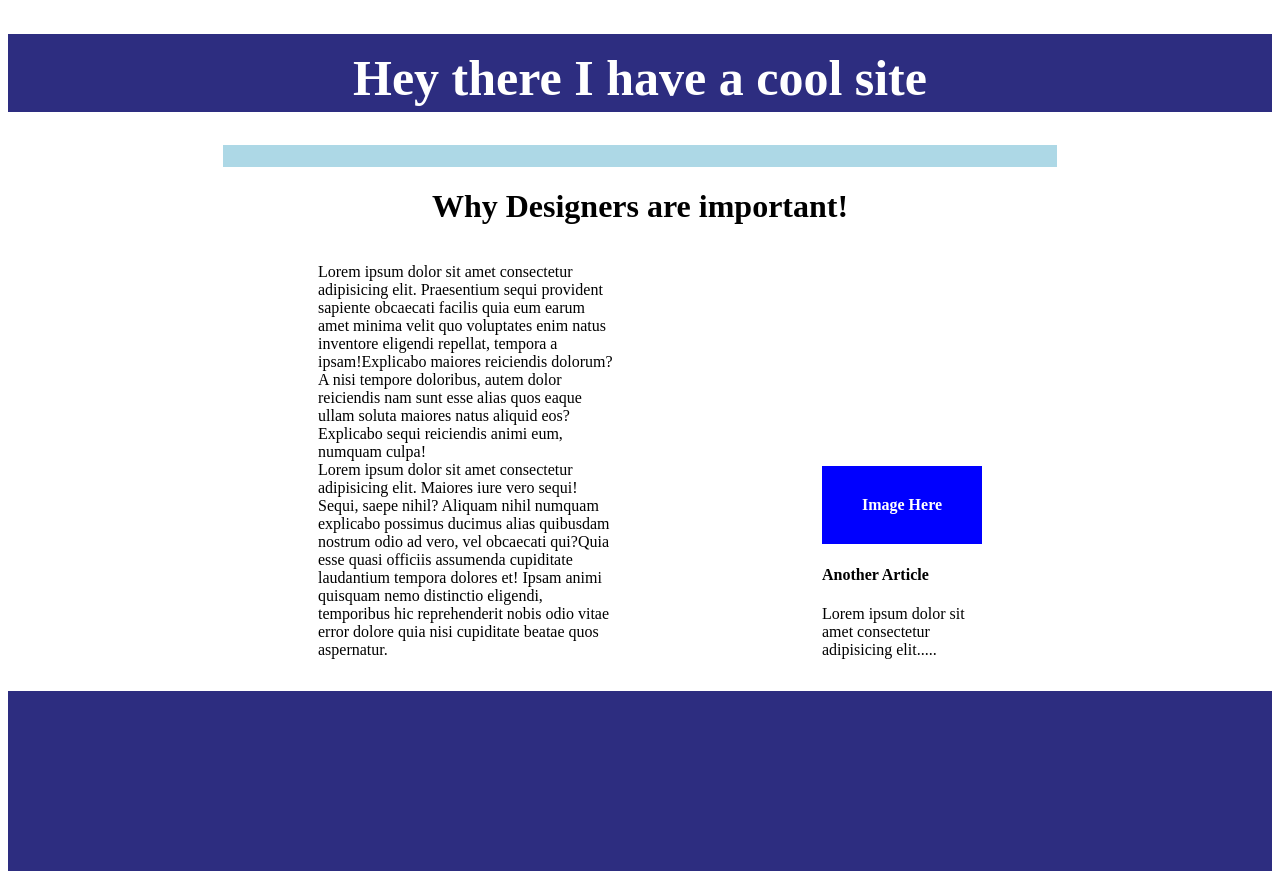
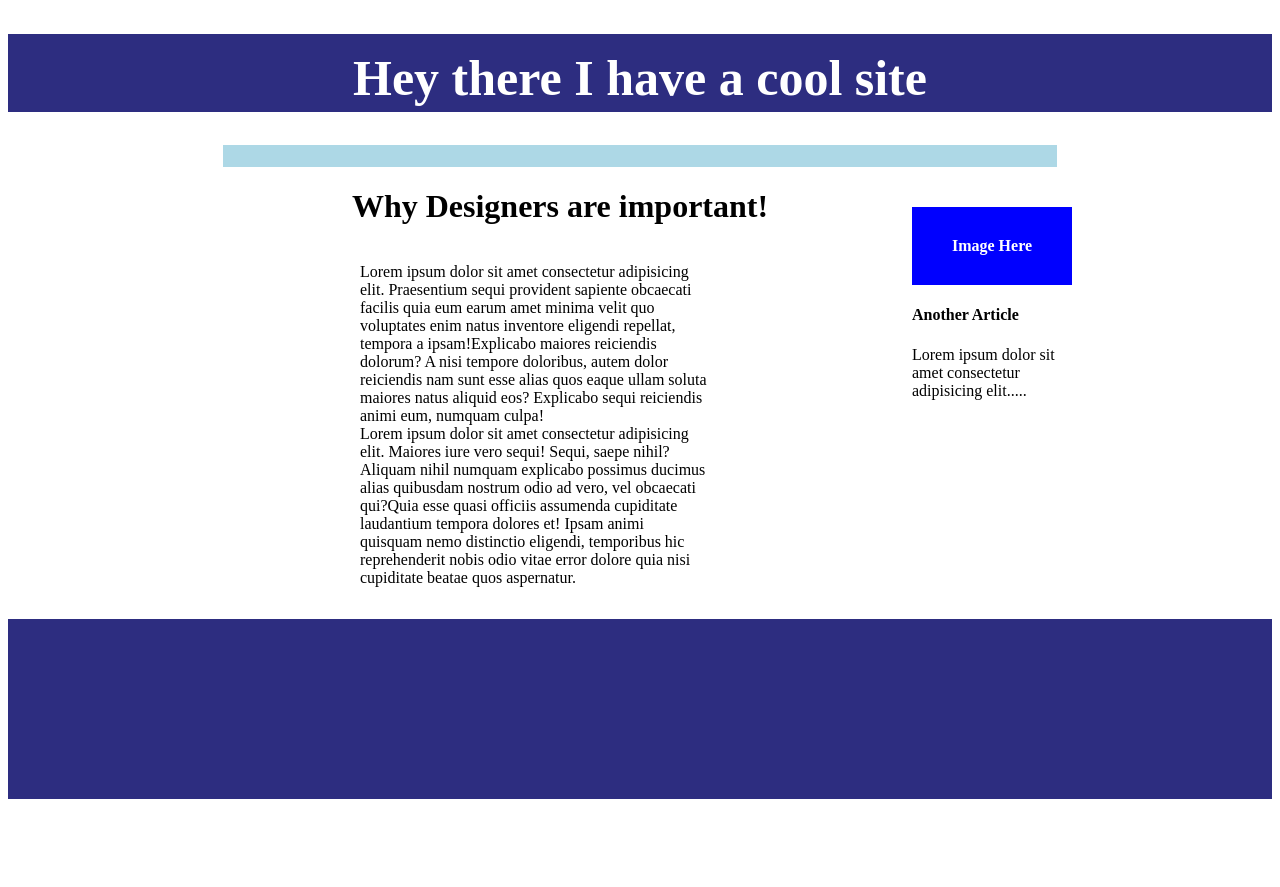
Before and after one commit to ZacharyTyler/CoolSite, a plain HTML site: page index.html in a window 1280 px wide. After the commit the page ends 815 px from the top, so only its background shows below. Drawn offline with Linux system fonts and the light colour scheme.

Commit message:
Fixed imaged alignment

```diff
--- a/index.html
+++ b/index.html
@@ -12,7 +12,12 @@
 <body class="text-center">
   <h1 class="header">Hey there I have a cool site</h1>
   <h3 class="break-bar"><br></h3>
-  <h1>Why Designers are important!</h1>
+  <div class="image-text inline">
+    <h4 class="image">Image Here</h4>
+    <h4>Another Article</h4>
+    <p>Lorem ipsum dolor sit amet consectetur adipisicing elit.....</p>
+  </div>
+  <h1 class="designers">Why Designers are important!</h1>
 
   <div class="body-text inline">
     <p>Lorem ipsum dolor sit amet consectetur adipisicing elit. Praesentium sequi provident sapiente obcaecati facilis
@@ -27,11 +32,7 @@
       officiis assumenda cupiditate laudantium tempora dolores et! Ipsam animi quisquam nemo distinctio eligendi,
       temporibus hic reprehenderit nobis odio vitae error dolore quia nisi cupiditate beatae quos aspernatur.</p>
   </div>
-  <div class="image-text inline">
-    <h4 class="image">Image Here</h4>
-    <h4>Another Article</h4>
-    <p>Lorem ipsum dolor sit amet consectetur adipisicing elit.....</p>
-  </div>
+
   <p class="bottom">
     <br>
     <br>
--- a/style.css
+++ b/style.css
@@ -4,8 +4,10 @@
 .image-text {
   text-align: right;
   width: 160px;
-  margin-left: 50px;
+
+  margin-right: 200px;
   text-align: initial;
+  float: right;
 }
 .header {
   font-size: 50px;
@@ -18,9 +20,8 @@
   display: inline-block;
 }
 .body-text {
-  margin-right: 150px;
-  margin-left: 20px;
-  width: 300px;
+margin-right: -150px;
+  width: 350px;
 text-align: initial;
 }
 .break-bar {
@@ -37,3 +38,6 @@ text-align: initial;
   padding: 30px;
   color: white;
 }
+.designers {
+  margin-left: 200px;
+}
```
